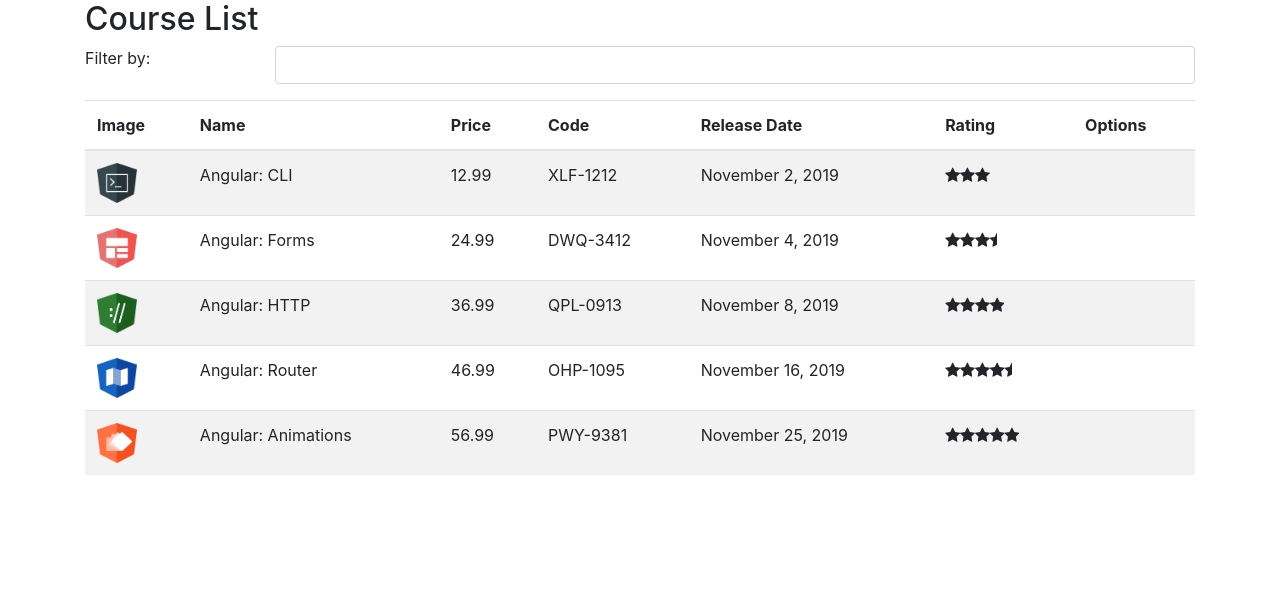
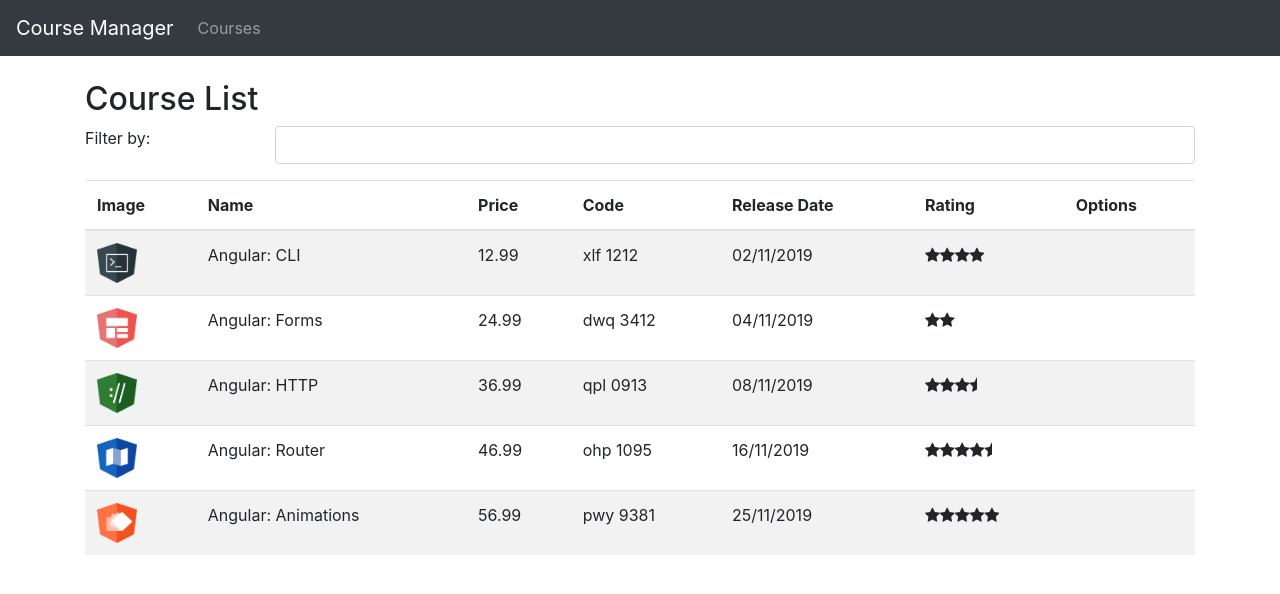
Before and after one commit to pleonardodp12/course-manager-angular, an Angular app: page /courses in a window 1280 px wide. Before the commit this address led to /. Shown: the top 594 px of the page. Built offline with nearby package versions, Linux system fonts and the light colour scheme.

Commit message:
Substituindo selectors por rotas com Guards

```diff
--- a/src/app/app.component.html
+++ b/src/app/app.component.html
@@ -1,3 +1,4 @@
-<div class='container'>
-  <app-course-list></app-course-list>
+<app-nav-bar></app-nav-bar>
+<div class='container mt-4'>
+  <router-outlet></router-outlet>
 </div>
--- a/src/app/courses/course-list.component.html
+++ b/src/app/courses/course-list.component.html
@@ -23,8 +23,8 @@
       <td><img [src]='course.imageUrl' width="40" height="40"></td>
       <td>{{ course.name }}</td>
       <td>{{ course.price }}</td>
-      <td>{{ course.code }}</td>
-      <td>{{ course.releaseDate }}</td>
+      <td>{{ course.code | lowercase | replace: '-': ' ' }}</td>
+      <td>{{ course.releaseDate | date: 'dd/MM/yyyy' }}</td>
       <td>
         <app-star [rating]='course.rating'></app-star>
       </td>
--- a/src/app/courses/course-list.component.ts
+++ b/src/app/courses/course-list.component.ts
@@ -2,7 +2,6 @@
 import { Course } from './course'
 import { CouseService } from './couse.service';
 @Component({
-  selector: 'app-course-list',
   templateUrl: './course-list.component.html'
 })
 export class CourseListComponent implements OnInit {
--- a/src/app/courses/couse.service.ts
+++ b/src/app/courses/couse.service.ts
@@ -20,7 +20,7 @@
       description: 'Neste curso, os alunos irão obter um grande conhecimento nos principais recursos do CLI.',
       duration: 120,
       code: 'XLF-1212',
-      rating: 3,
+      rating: 4,
       price: 12.99,
       imageUrl: '/assets/images/cli.png',
   },
@@ -31,7 +31,7 @@
       description: 'Neste curso, os alunos irão obter um conhecimento aprofundado sobre os recursos disponíveis no módulo de Forms.',
       duration: 80,
       code: 'DWQ-3412',
-      rating: 3.5,
+      rating: 2,
       price: 24.99,
       imageUrl: '/assets/images/forms.png',
   },
@@ -42,7 +42,7 @@
       description: 'Neste curso, os alunos irão obter um conhecimento aprofundado sobre os recursos disponíveis no módulo de HTTP.',
       duration: 80,
       code: 'QPL-0913',
-      rating: 4.0,
+      rating: 3.5,
       price: 36.99,
       imageUrl: '/assets/images/http.png',
   },
--- /dev/null
+++ b/src/app/courses/error-404/error-404.component.html
@@ -0,0 +1 @@
+<h2>Página não encontrada</h2>
--- /dev/null
+++ b/src/app/courses/pipe/replace.pipe.ts
@@ -0,0 +1,11 @@
+import { Pipe, PipeTransform } from '@angular/core';
+
+@Pipe({
+  name: 'replace'
+})
+export class ReplacePipe implements PipeTransform {
+
+  transform(value: string, char: string, valueToReplace: string){
+    return value.replace(char,valueToReplace);
+  }
+}
--- /dev/null
+++ b/src/app/nav-bar/nav-bar.component.html
@@ -0,0 +1,14 @@
+<nav class='navbar navbar-expand-lg navbar-dark bg-dark' >
+  <a href='#' class='navbar-brand'>Course Manager</a>
+  <button class='navbar-toggler' type='button' data-toggle='collapse' data-target='#navbarSupportedContent' aria-controls='navbarSupportedContent' aria-expanded="false" aria-label="Toggle navigation">
+    <span class='navbar-toggler-icon'></span>
+  </button>
+
+  <div class='collapse navbar-collapse' id='navbarSupportedContent'>
+    <ul class='navbar-nav mr-auto'>
+      <li class='nav-item'>
+        <a href='#' routerLinkActive='active' class='nav-link'>Courses</a>
+      </li>
+    </ul>
+  </div>
+</nav>
```
Also changed, not shown: src/app/app.module.ts (+21 -2 lines), src/app/courses/error-404/error-404.component.ts (added, +8 -0 lines), src/app/nav-bar/nav-bar.component.ts (added, +9 -0 lines).
